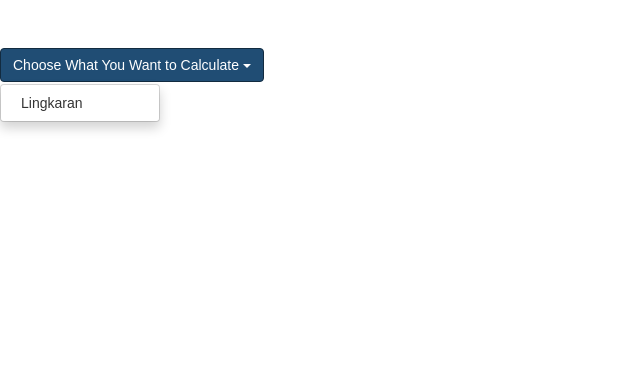
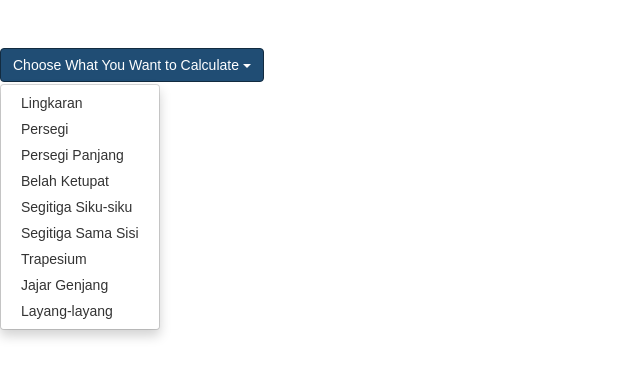
Before and after one commit to ryzhe/WebProject, a PHP site: page /main-menu.php in a window 1280 px wide, after a click on "Choose What You Want to Calculate". Shown: the top 378 px of the page, without its empty margins (0-640 px from the left). Run offline with PHP 8.4, Linux system fonts and the light colour scheme; a user stored in the database is signed in.

Commit message:
Update main-menu.php

```diff
--- a/WebProject/main-menu.php
+++ b/WebProject/main-menu.php
@@ -15,7 +15,7 @@ if(!isset($_SESSION["loggedin"]) || $_SESSION["loggedin"] !== true){
 <!DOCTYPE html>
 <html lang="en">
 <head>
-	<meta charset="UTF-8">
+    <meta charset="UTF-8">
     <link rel="stylesheet" href="bootstrap.css">
     <link rel="stylesheet" href="bootstrap.min.css">
     <script src="jquery.min.js"></script>
@@ -34,6 +34,14 @@ if(!isset($_SESSION["loggedin"]) || $_SESSION["loggedin"] !== true){
         <span class="caret"></span></button>
         <ul class="dropdown-menu">
         <li><a href="lingkaran.php"> Lingkaran </a></li>
+        <li><a href="persegi.php"> Persegi </a></li>
+        <li><a href="persegi-panjang.php"> Persegi Panjang </a></li>
+        <li><a href="belah-ketupat.php"> Belah Ketupat </a></li>
+        <li><a href="segitiga-siku.php"> Segitiga Siku-siku</a></li>
+        <li><a href="segitiga-sisi.php"> Segitiga Sama Sisi</a></li>
+        <li><a href="trapesium.php"> Trapesium </a></li>
+        <li><a href="jajar-genjang.php"> Jajar Genjang </a></li>
+        <li><a href="layang-layang.php"> Layang-layang </a></li>
         </ul>
     </div>
 </body>
```
